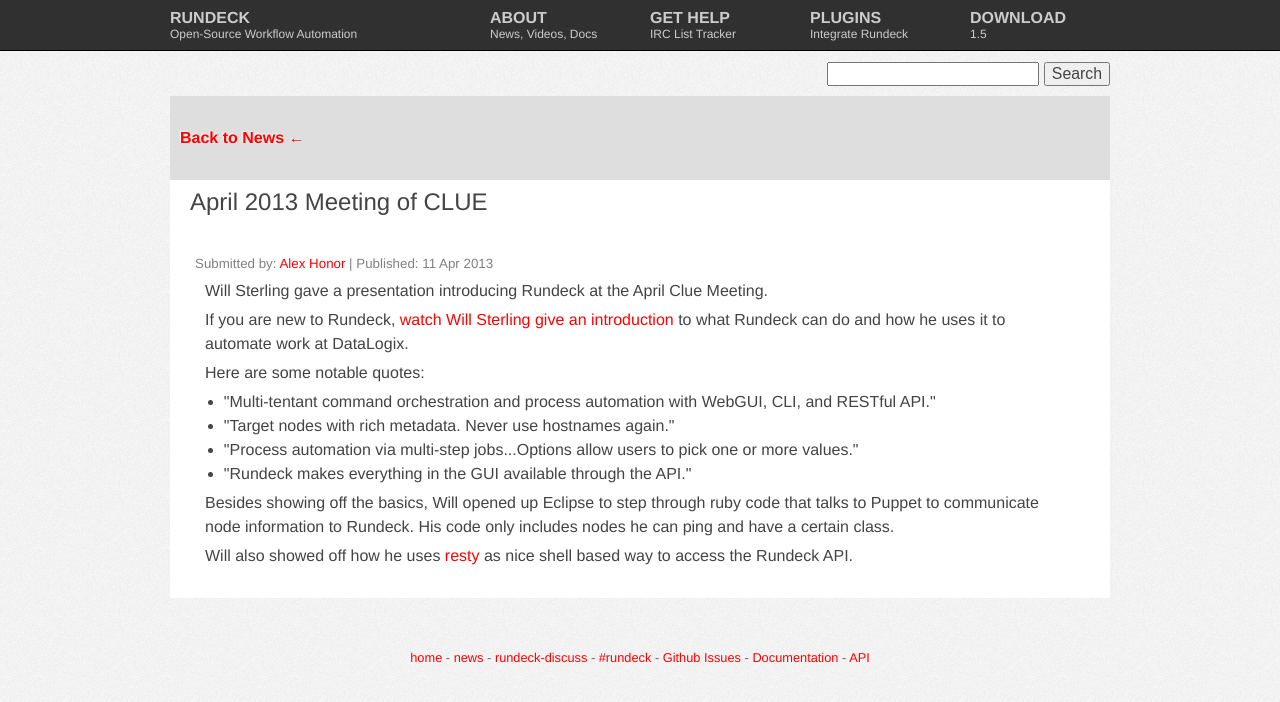
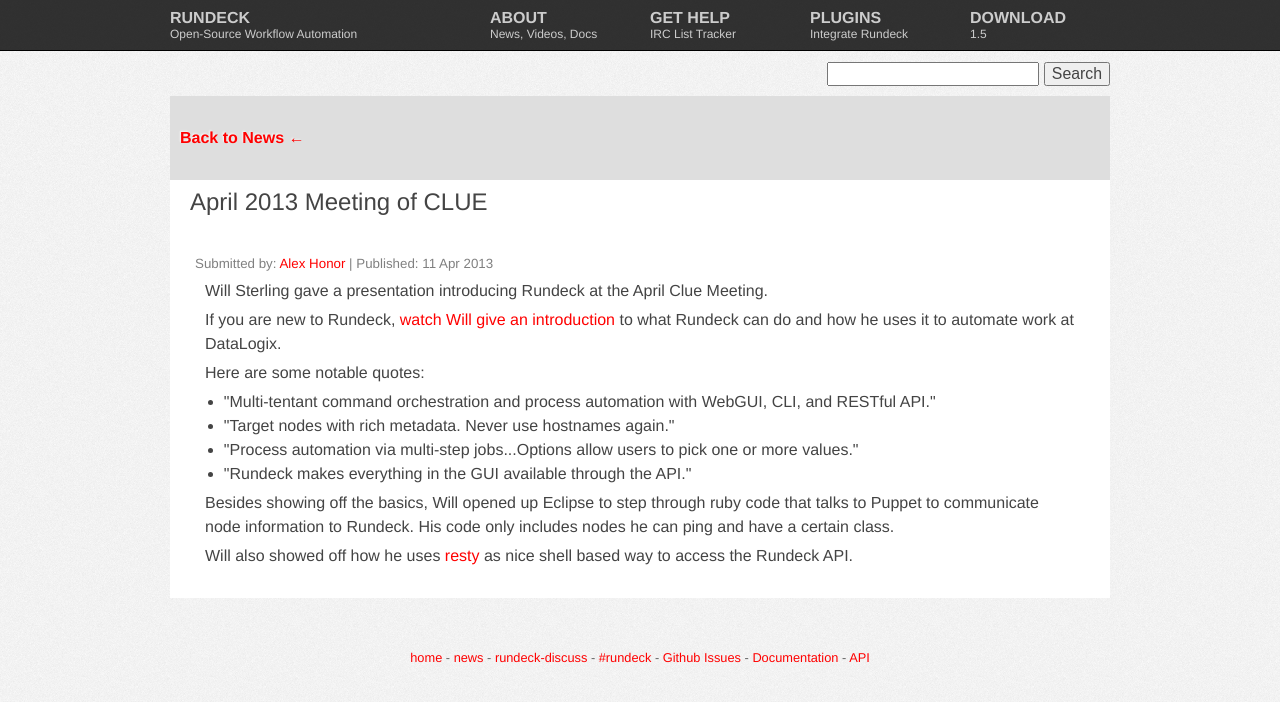
Before and after one commit to rundeck/rundeck-ghpages, a Jekyll site: the page built from news/_posts/2013-04-11-april-clue-meeting.md, in a window 1280 px wide. Shown: the top 702 px of the page. Built offline with Jekyll 4.4.1, drawn with Linux system fonts in a browser that asks for light colours; nearby versions of some CDN libraries.

Commit message:
fixed link to video

```diff
--- a/news/_posts/2013-04-11-april-clue-meeting.md
+++ b/news/_posts/2013-04-11-april-clue-meeting.md
@@ -5,16 +5,18 @@
 author: <a href="http://about.me/alexhonor">Alex Honor</a>
 ---
 
-<p>Will Sterling gave a presentation introducing Rundeck at the April Clue Meeting.</p>
+<p class="lead">Will Sterling gave a presentation introducing Rundeck at the April Clue Meeting.</p>
 <p>
-If you are new to Rundeck, <a img="http://vimeo.com/63795340">watch Will Sterling give an
+If you are new to Rundeck, <a href="http://vimeo.com/63795340">watch Will give an
 introduction</a> to what Rundeck can do and how he uses it to automate
 work at DataLogix.
 </p>
 <p>Here are some notable quotes:</p>
 <ul>
 <li>
+<blockquote>
 "Multi-tentant command orchestration and process automation with WebGUI, CLI, and RESTful API."
+</blockquote>
 </li>
 <li>
 "Target nodes with rich metadata. Never use hostnames again."
```
